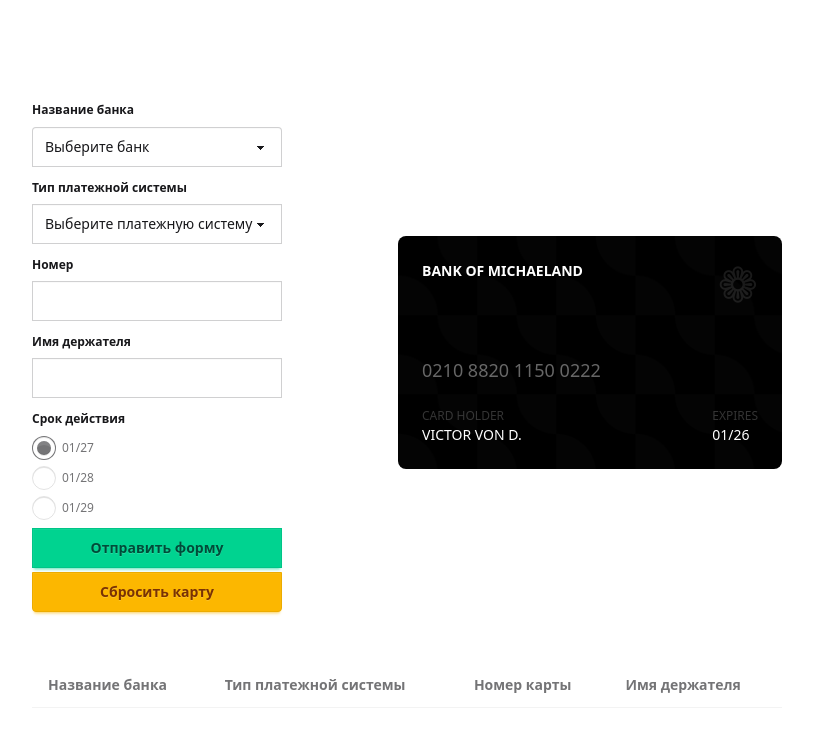
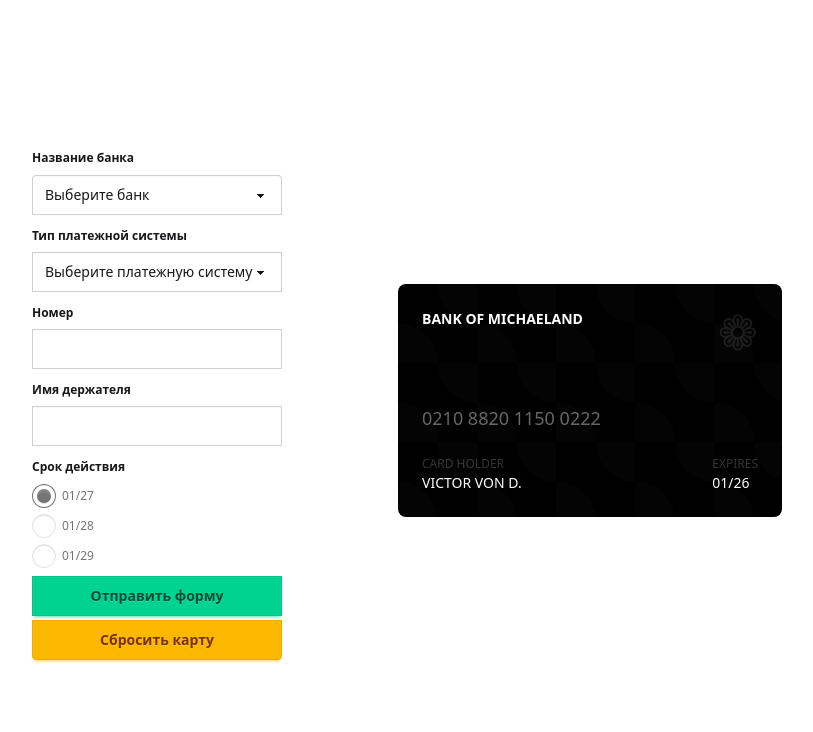
Before and after one commit to Legionidk/debet-mockup, a plain HTML site: page index.html in a window 1280 px wide. Shown: the whole page, without its empty margins (233-1046 px from the left). Drawn offline with nearby package versions, Linux system fonts and the light colour scheme.

Commit message:
table is now hidden by default

```diff
--- a/index.html
+++ b/index.html
@@ -158,7 +158,7 @@
             </div>
         </main>
 
-        <table class="table">
+        <table class="table" hidden>
             <thead>
                 <tr>
                     <th>Название банка</th>
--- a/main.js
+++ b/main.js
@@ -69,6 +69,7 @@ document.addEventListener("click", (e) => {
 
             document.querySelector("form").reset();
             document.querySelector("tbody").append(tr);
+            document.querySelector("table").hidden = false;
         }
     }
 });
```
